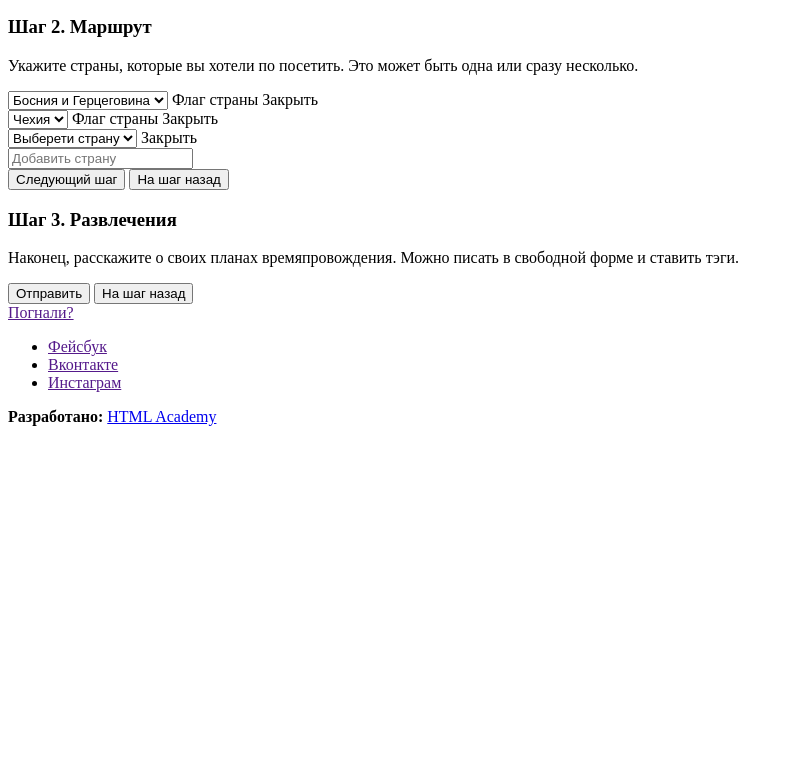
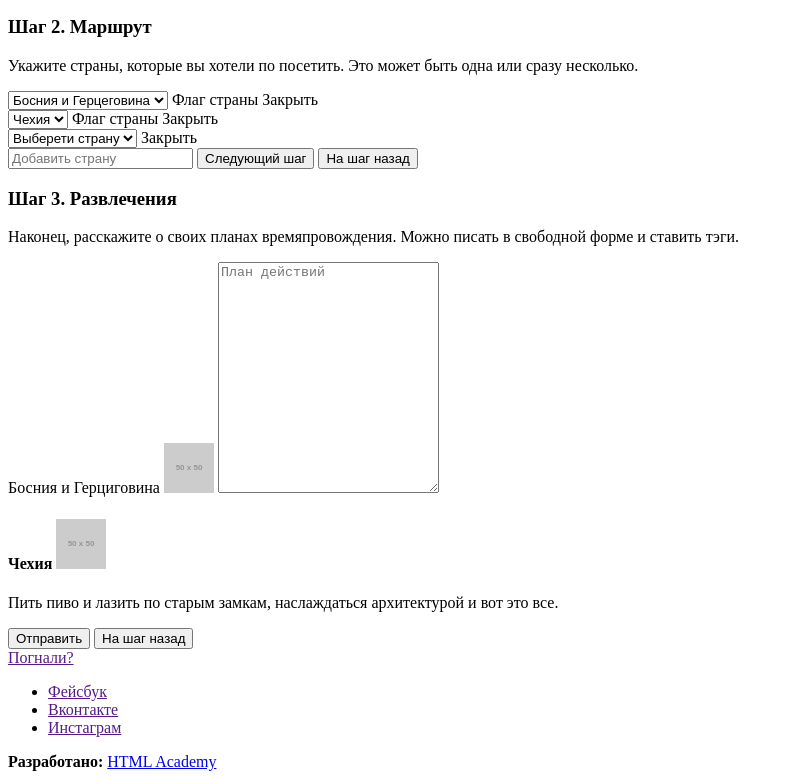
Before and after one commit to Nailya2019/1171555-pognali-18, a website: page source/form.html in a window 1280 px wide. Shown: the part 1101-1880 px from the top of the page, without its empty margins (0-793 px from the left). Before the commit the page ends 1535 px from the top, so only its background shows below. Drawn offline with Linux system fonts and the light colour scheme; placeholder pictures from the web are drawn by us.

Commit message:
Разметка завершена

```diff
--- a/source/form.html
+++ b/source/form.html
@@ -141,8 +141,8 @@
                     </tr>
                   </table>
                 </div>
+                <button class="add-plan__btn add-plan__btn--next">Следующий шаг</button>
              </form>
-             <button class="add-plan__btn add-plan__btn--next">Следующий шаг</button>
            </article>
 
            <article class="add-plan__step">
@@ -170,15 +170,25 @@
                   <span class="add-plan__close">Закрыть</span>
                 </div>
                 <input type="text" class="add-plan__country" name="add-country" placeholder="Добавить страну">
-             </form>
-             <button class="add-plan__btn add-plan__btn--next">Следующий шаг</button>
-             <button class="add-plan__btn add-plan__btn--back">На шаг назад</button>
+                <button class="add-plan__btn add-plan__btn--next">Следующий шаг</button>
+                <button class="add-plan__btn add-plan__btn--back">На шаг назад</button>
+              </form>
            </article>
            <article class="add-plan__step">
              <h3 class="add-plan__title"><span>Шаг 3.</span> Развлечения</h3>
              <p class="add-plan__text">Наконец, расскажите о своих планах времяпровождения. Можно писать в свободной форме и ставить тэги.</p>
-             <button class="add-plan__btn add-plan__btn--next">Отправить</button>
-             <button class="add-plan__btn add-plan__btn--back">На шаг назад</button>
+             <form action="https://echo.htmlacademy.ru" method="post">
+               <label for="plan-description" class="add-plan__country-name">Босния и Герциговина <img src="https://via.placeholder.com/50x50" alt="" class="add-plan__flag"></label>
+               <textarea class="add-plan__description" name="plan-description" id="plan-description" cols="25" rows="15" placeholder="План действий"></textarea>
+               <div class="add-plan__description-wrap">
+                 <h4 class="add-plan__country-name">Чехия <img src="https://via.placeholder.com/50x50" alt="" class="add-plan__flag"></h4>
+                 <p class="add-plan__description">
+                   Пить пиво и лазить по старым замкам, наслаждаться архитектурой и вот это все.
+                 </p>
+               </div>
+               <button class="add-plan__btn add-plan__btn--next">Отправить</button>
+               <button class="add-plan__btn add-plan__btn--back">На шаг назад</button>
+             </form>
            </article>
          </section>
       </main>
```
